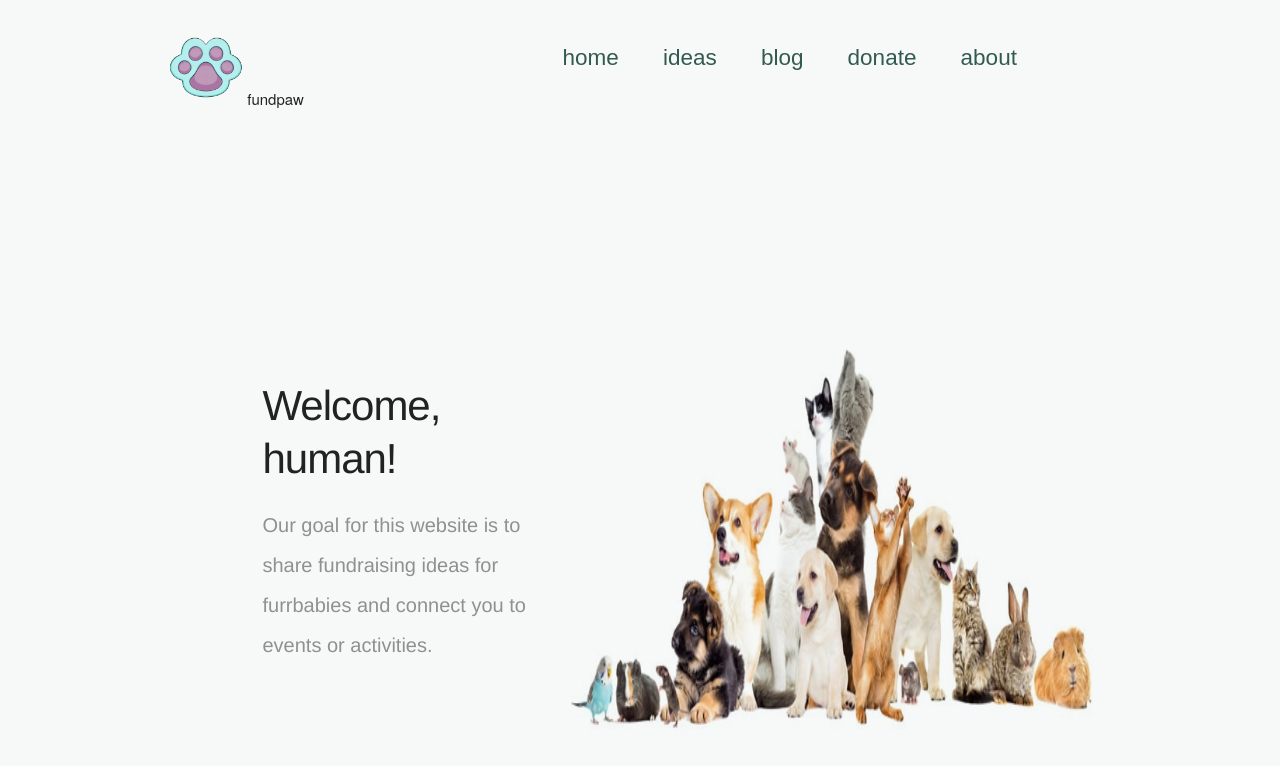
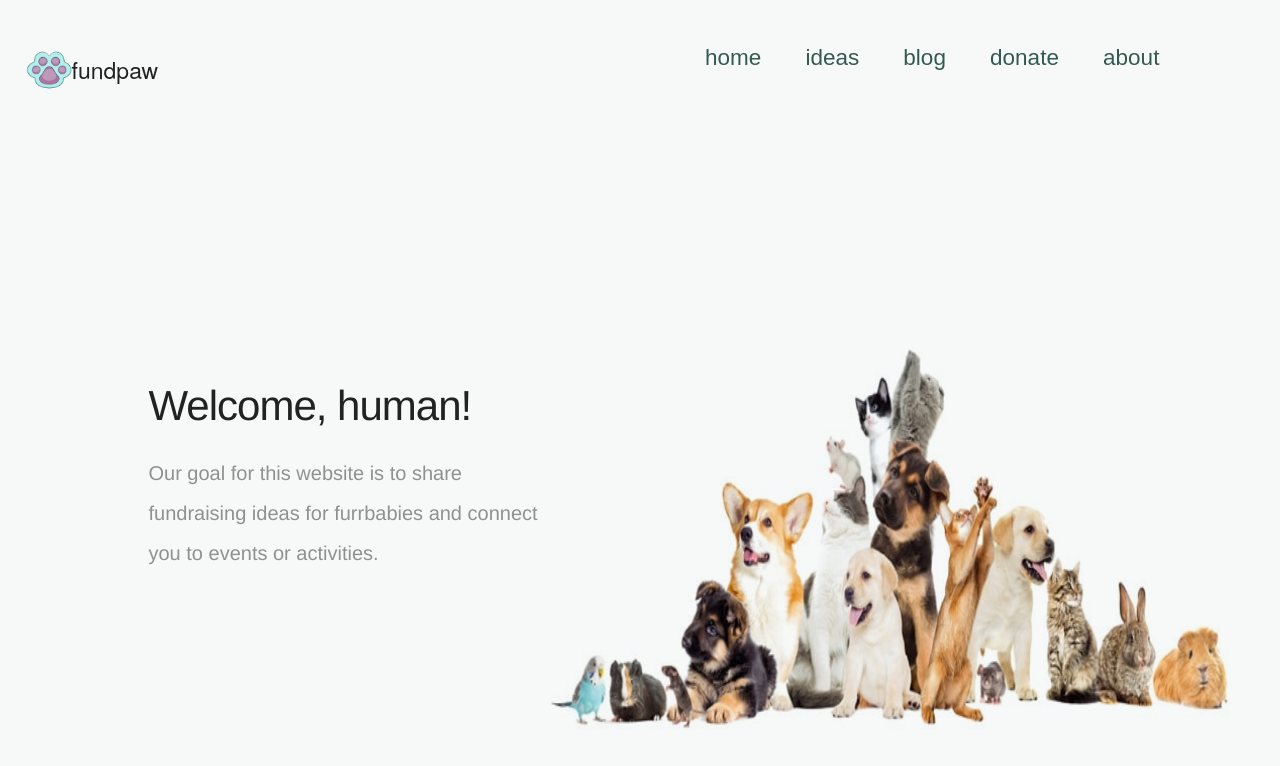
Before and after one commit to fundpaw/www, a plain HTML site: page index.html in a window 1280 px wide. Drawn offline with Linux system fonts and the light colour scheme.

Commit message:
Update index.css

```diff
--- a/index.css
+++ b/index.css
@@ -17,7 +17,7 @@ body {
     margin-top: 30px;
 }
 #menu img{
-    width: 5em;
+    width: 2em;
 }
 
 #menu ul{
@@ -88,3 +88,11 @@ body {
     font-size: 20px;
     line-height: 2em;
 }
+div#main\ wrapper {
+    width: 96%;
+}
+.logo-container {
+    display: flex;
+    align-items: center;
+    font-size: 23px;
+}
```
